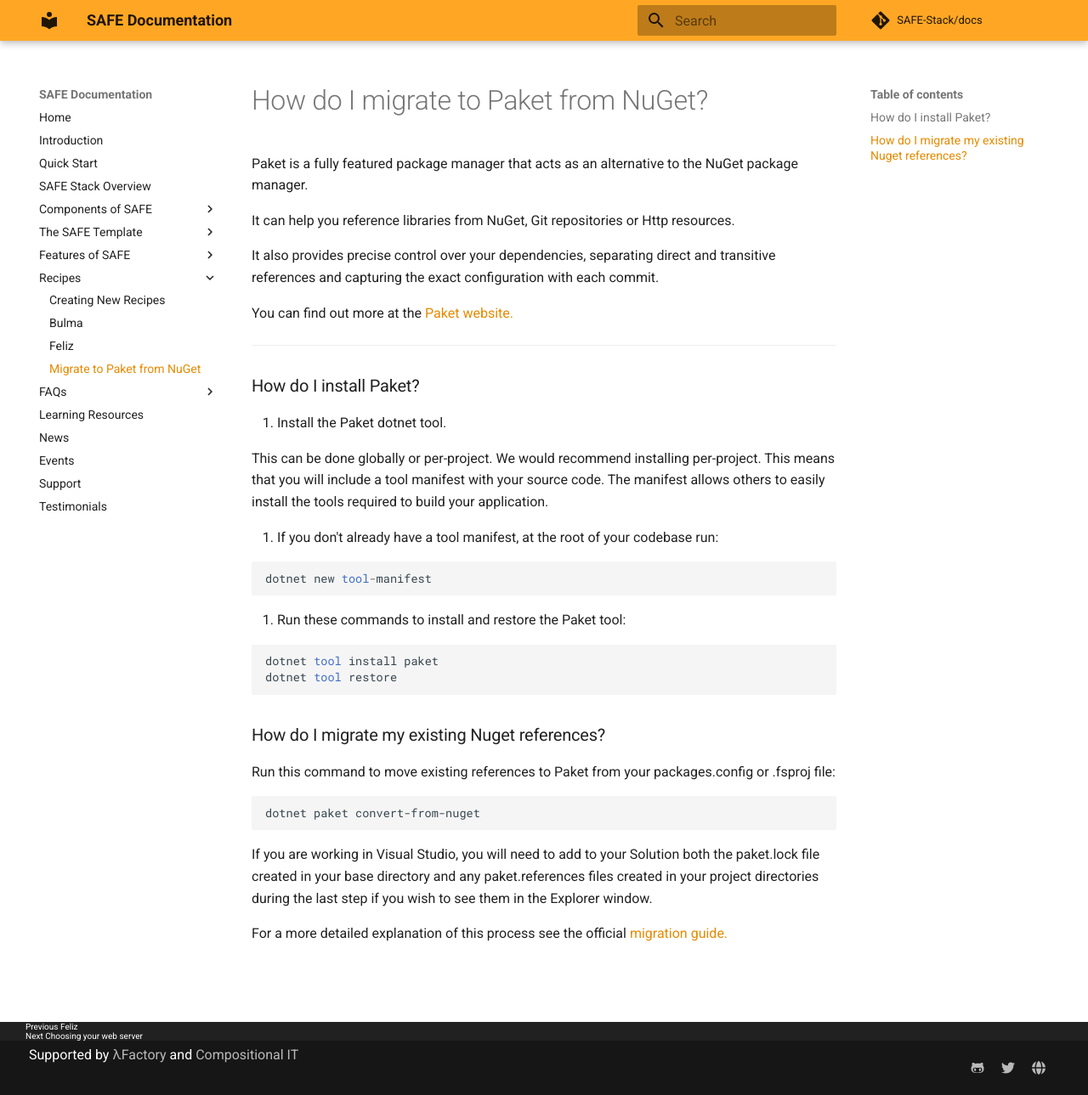
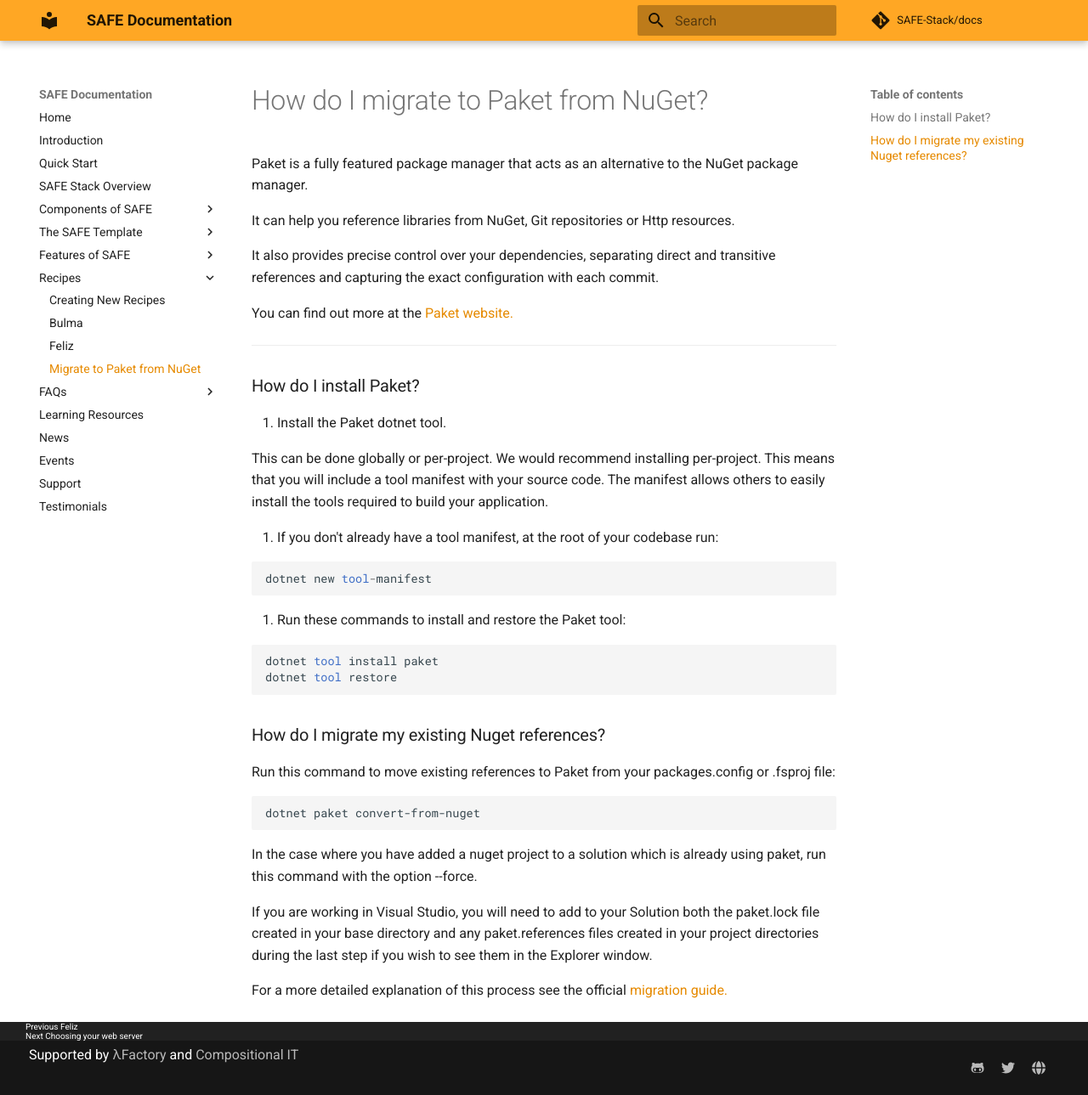
Before and after one commit to SAFE-Stack/docs, an MkDocs documentation site: the page built from docs/recipes/migrate-to-paket.md, in a window 1280 px wide and 1289 px high. Shown: the whole window at 85% size. Built offline with MkDocs 1.6.1 and Material for MkDocs 9.7.7, drawn with Linux system fonts in a browser that asks for light colours; comment, search, counter and statistics services are not loaded.

Commit message:
Added note about using --force when migrating nuget projects to a paket solution.

````diff
--- a/docs/recipes/migrate-to-paket.md
+++ b/docs/recipes/migrate-to-paket.md
@@ -34,6 +34,8 @@
 dotnet paket convert-from-nuget
 ```
 
+In the case where you have added a nuget project to a solution which is already using paket, run this command with the option --force.
+
 If you are working in Visual Studio, you will need to add to your Solution both the paket.lock file created in your base directory and any paket.references files created in your project directories during the last step if you wish to see them in the Explorer window.
 
 For a more detailed explanation of this process see the official [migration guide.](https://fsprojects.github.io/Paket/convert-from-nuget-tutorial.html)
````
Also changed, not shown: 1 other file.
